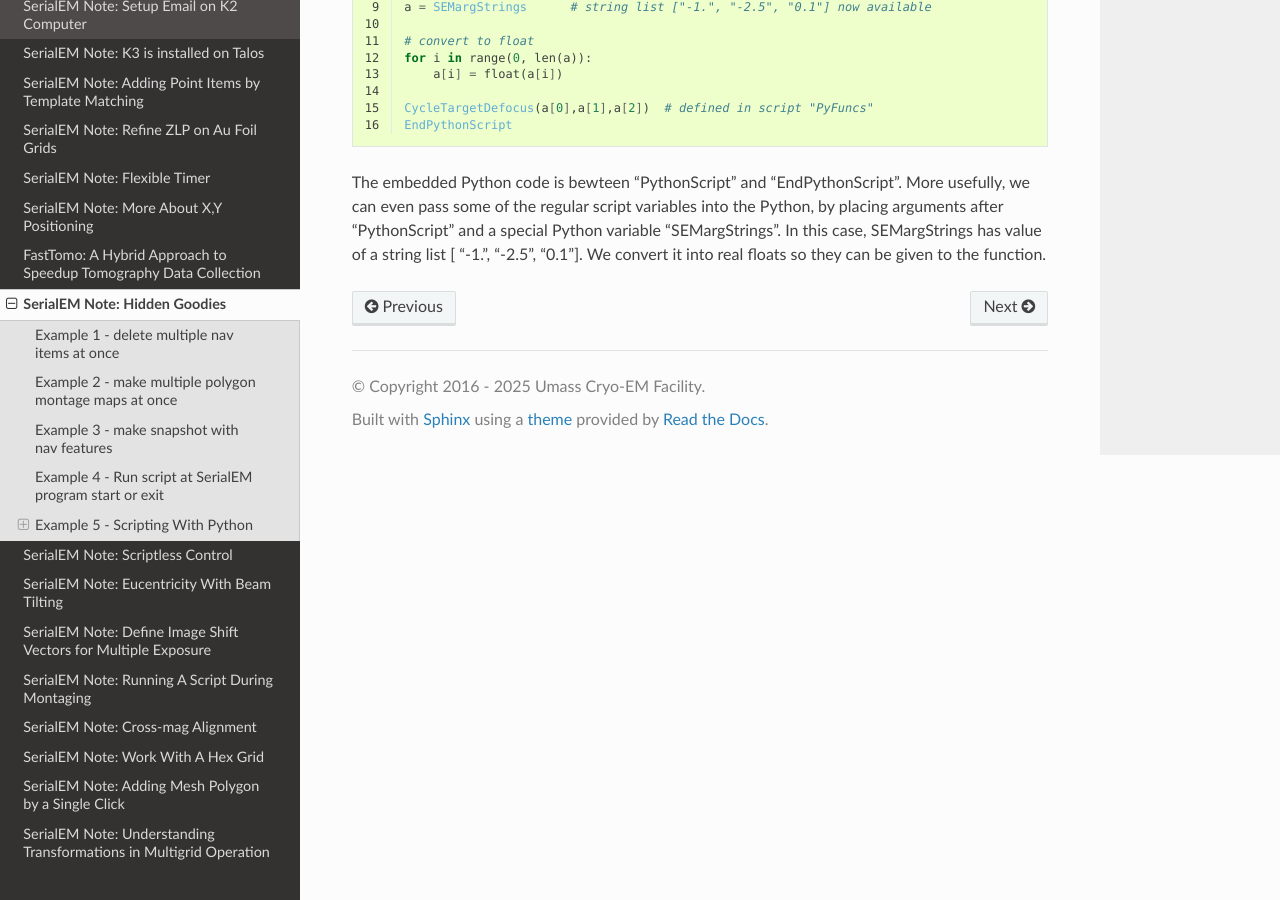
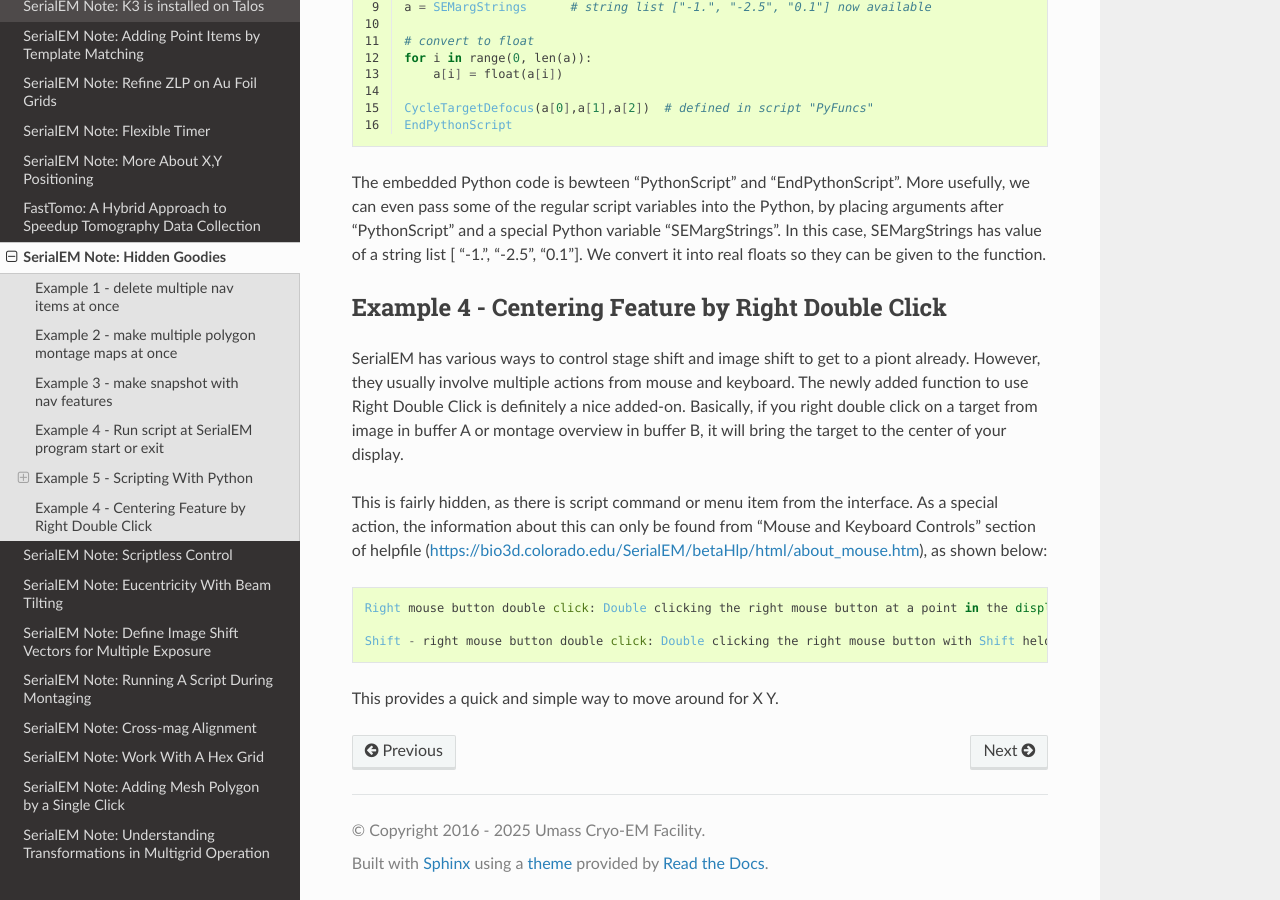
Before and after one commit to xuchen66/sphinx-emdocs, a Sphinx documentation site: the page built from source/serialem-note-hidden-goodies.rst, in a window 1280 px wide and 900 px high, scrolled down 9651 px. Built offline with Sphinx 7.4.7 and the Read the Docs theme 3.1.0, drawn with Linux system fonts in a browser that asks for light colours; pages that are not in the unit, such as notebooks, are missing from menus; some of the changed text lies outside the part shown.

Commit message:
Update serialem-note-hidden-goodies.rst

```diff
--- a/source/serialem-note-hidden-goodies.rst
+++ b/source/serialem-note-hidden-goodies.rst
@@ -520,3 +520,27 @@ the Python, by placing arguments after "PythonScript" and a special Python
 variable "SEMargStrings". In this case, SEMargStrings has value of a string
 list [ "-1.", "-2.5", "0.1"]. We convert it into real floats so they can be
 given to the function.
+
+.. _example_4:
+
+Example 4 - Centering Feature by Right Double Click
+---------------------------------------------------
+
+SerialEM has various ways to control stage shift and image shift to get to a piont
+already. However, they usually involve multiple actions from mouse and keyboard.
+The newly added function to use Right Double Click is definitely a nice added-on.
+Basically, if you right double click on a target from image in buffer A or
+montage overview in buffer B, it will bring the target to the center of your display.
+
+This is fairly hidden, as there is script command or menu item from the interface.
+As a special action, the information about this can only be found from "Mouse and Keyboard
+Controls" section of helpfile (https://bio3d.colorado.edu/SerialEM/betaHlp/html/about_mouse.htm),
+as shown below:
+
+.. code-block:: ruby
+
+   Right mouse button double click: Double clicking the right mouse button at a point in the display for buffer A, or for buffer B with a montage overview, acquires an image centered on that point; namely, it is equivalent to placing the marker point at that point, using the Shift P hot key or the Go To Marker button in the Image Alignment & Focus control panel to center the microscope field of view on that point, then acquiring an image of the same type as the one being clicked in.  As with those shift operations or dragging with the right mouse button, image shift will be changed unless the option Move stage for big mouse shifts is selected in that panel and the shift is above the threshold for moving the stage.  In Low Dose mode, a Preview will be taken if a Record is clicked in; otherwise the image will match the kind that was clicked in.  The point need not be within the image area; it can be anywhere in the window.  When stage movement is used, the new image will be aligned with image shift to bring the clicked point to the center, provided that the point is on actual image (not the gray area for an image that was mouse-shifted).
+
+   Shift - right mouse button double click: Double clicking the right mouse button with Shift held down will force a stage movement to that position and acquire an image there.
+
+This provides a quick and simple way to move around for X Y.
```
Also changed, not shown: other parts of source/serialem-note-hidden-goodies.rst (+1 -1 lines).
